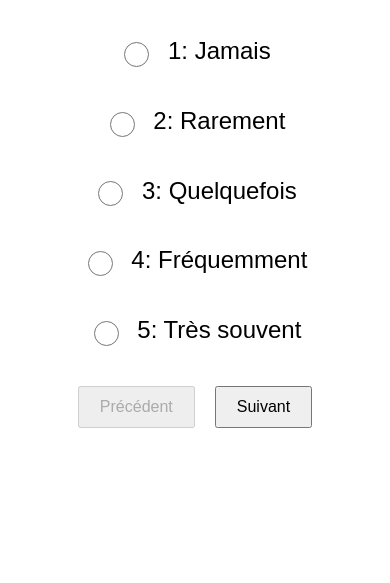
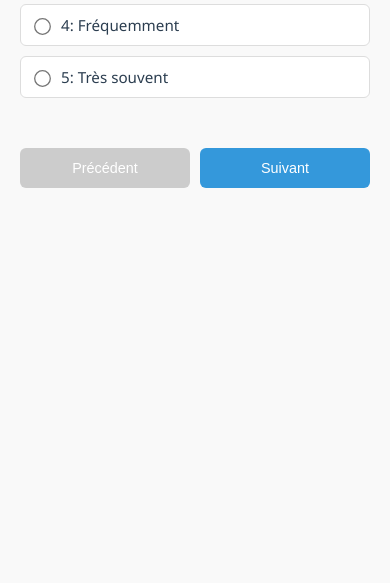
Before and after one commit to Delta-marseille/Je-m-ouvre-aux-autres-je-r-sous-mes-conflits, a plain HTML site: page index.html in a window 390 px wide. Shown: the part 261-844 px from the top of the page. Drawn offline with Linux system fonts and the light colour scheme.

Commit message:
Update index.html
Mise à jour du style responsive

```diff
--- a/index.html
+++ b/index.html
@@ -2,64 +2,110 @@
 <html lang="fr">
 <head>
   <meta charset="UTF-8">
-  <title>Questionnaire progressif</title>
+  <meta name="viewport" content="width=device-width, initial-scale=1.0">
+  <title>Questionnaire</title>
   <style>
-    body, html {
-      height: 100%;
+    :root {
+      --primary: #2c3e50;
+      --accent: #3498db;
+      --background: #f9f9f9;
+      --font: 'Segoe UI', Roboto, sans-serif;
+    }
+
+    body {
       margin: 0;
       padding: 0;
+      font-family: var(--font);
+      background-color: var(--background);
+      color: var(--primary);
+    }
+
+    #quizForm {
+      max-width: 600px;
+      margin: 0 auto;
+      padding: 30px 20px 60px;
+      box-sizing: border-box;
+    }
+
+    .question {
+      display: none;
+      flex-direction: column;
+      margin-bottom: 40px;
+    }
+
+    .question.active {
       display: flex;
-      align-items: center;
-      justify-content: center;
-      font-family: Arial, sans-serif;
     }
-    #quizForm {
-      display: flex;
-      flex-direction: column;
-      align-items: center;
-      justify-content: center;
-      width: 100%;
+
+    .number {
+      font-size: 1.4em;
+      font-weight: 600;
+      margin-bottom: 10px;
+      text-align: center;
     }
+
+    .prompt {
+      font-size: 1.2em;
+      margin-bottom: 20px;
+      text-align: center;
+    }
+
     label {
       display: flex;
       align-items: center;
-      font-size: 1.5em;
-      margin: 15px 0;
+      padding: 10px;
+      background: white;
+      border: 1px solid #ddd;
+      border-radius: 6px;
+      margin-bottom: 10px;
+      cursor: pointer;
+      transition: border 0.2s;
+      font-size: 1em;
     }
-      label input[type="radio"] {
-      flex-shrink: 0;
+
+    label:hover {
+      border-color: var(--accent);
+    }
+
+    input[type="radio"] {
       margin-right: 12px;
+      transform: scale(1.3);
+      accent-color: var(--accent);
     }
-    .question {
-      display: none;
-      flex-direction: column;
-      align-items: center;
-      justify-content: center;
-      text-align: center;
-      margin-bottom: 20px;
-    }
-    .question.active {
-      display: flex;
-    }
-    label {
-      display: block;
-      margin: 20px 0;
-      font-size: 1.5em;
-    }
-    input[type="radio"] {
-      width: 25px;
-      height: 25px;
-      margin-right: 10px;
-      vertical-align: middle;
-    }
+
     #buttonContainer {
       display: flex;
-      justify-content: center;
-      gap: 20px;
+      justify-content: space-between;
+      gap: 10px;
+      margin-top: 30px;
     }
+
     button {
-      padding: 10px 20px;
+      flex: 1;
+      padding: 12px 15px;
       font-size: 1em;
+      background-color: var(--accent);
+      color: white;
+      border: none;
+      border-radius: 6px;
+      cursor: pointer;
+      transition: background-color 0.2s;
+    }
+
+    button:disabled {
+      background-color: #ccc;
+      cursor: not-allowed;
+    }
+
+    button:hover:not(:disabled) {
+      background-color: #2573a6;
+    }
+
+    @media (max-width: 480px) {
+      .prompt { font-size: 1em; }
+      .number { font-size: 1.2em; }
+      button { font-size: 0.9em; }
+      label { font-size: 0.95em; }
     }
   </style>
 </head>
@@ -82,20 +128,19 @@
         { number: "Question 4", prompt: "Les bons comptes font les bons amis." },
         { number: "Question 5", prompt: "Du choc des idées vient la lumière." },
         { number: "Question 6", prompt: "Reste loin des gens qui sont en désaccord avec toi." },
-  { number: "Question 7", prompt: "Le conquérent c'est celui qui fait fuir ses ennemis." },
+        { number: "Question 7", prompt: "Le conquérant c'est celui qui fait fuir ses ennemis." },
         { number: "Question 8", prompt: "Désarme ton ennemi avec ta douceur et ta bonté." },
         { number: "Question 9", prompt: "Faire un compromis évite les querelles." },
         { number: "Question 10", prompt: "Personne n'a la réponse finale, chacun a une pièce qui y contribue." },
         { number: "Question 11", prompt: "Evite les querelleurs car ils te rendent la vie misérable." },
         { number: "Question 12", prompt: "L'important c'est d'avoir raison." },
-  { number: "Question 13", prompt: "Les mots tendrent assurent l'harmonie." },
+        { number: "Question 13", prompt: "Les mots tendres assurent l'harmonie." },
         { number: "Question 14", prompt: "Oeil pour oeil, dent pour dent." },
-  { number: "Question 15", prompt: "Si je peux mettre de coté mes idées, je peux écouter celles des autres" }
+        { number: "Question 15", prompt: "Si je peux mettre de côté mes idées, je peux écouter celles des autres" }
       ];
       const choices = ['1: Jamais ', '2: Rarement', '3: Quelquefois', '4: Fréquemment', '5: Très souvent'];
       let currentIndex = 0;
       const responses = {};
-
       const container = document.getElementById('questionsContainer');
 
       questions.forEach((q, index) => {
@@ -103,8 +148,8 @@
         div.classList.add('question');
         div.id = `question${index}`;
         div.innerHTML = `
-          <div class="number" style="font-size:2em; margin-bottom:10px;">${q.number}</div>
-          <div class="prompt" style="font-size:1.5em; margin-bottom:20px;">${q.prompt}</div>
+          <div class="number">${q.number}</div>
+          <div class="prompt">${q.prompt}</div>
           ${choices.map(choice => `
             <label><input type="radio" name="q${index}" value="${choice}" required> ${choice}</label>
           `).join('')}
@@ -141,14 +186,14 @@
           showQuestion(currentIndex);
           updateButtons();
         } else {
-          alert('Veuillez sélectionner une réponse.');
+          navigator.vibrate?.(200);
         }
       });
 
       function updateButtons() {
         prevBtn.disabled = currentIndex === 0;
-        nextBtn.style.display = currentIndex < questions.length - 1 ? 'inline' : 'none';
-        submitBtn.style.display = currentIndex === questions.length - 1 ? 'inline' : 'none';
+        nextBtn.style.display = currentIndex < questions.length - 1 ? 'inline-block' : 'none';
+        submitBtn.style.display = currentIndex === questions.length - 1 ? 'inline-block' : 'none';
       }
 
       document.getElementById('quizForm').addEventListener('submit', function (e) {
@@ -158,7 +203,6 @@
         if (selected) {
           responses[`q${currentIndex}`] = selected.value;
         }
-        console.log('Réponses enregistrées :', responses);
         sessionStorage.setItem('responses', JSON.stringify(responses));
         window.location.href = "resultats.html";
       });
```
Lines whose indentation alone changed are shown as unchanged.
